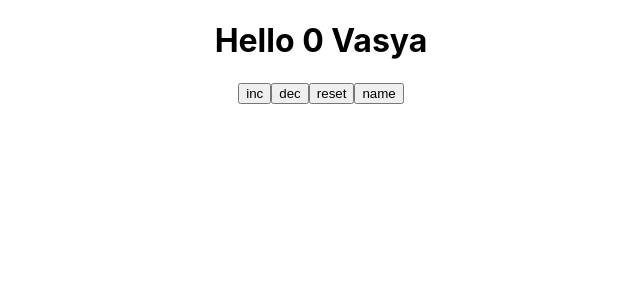
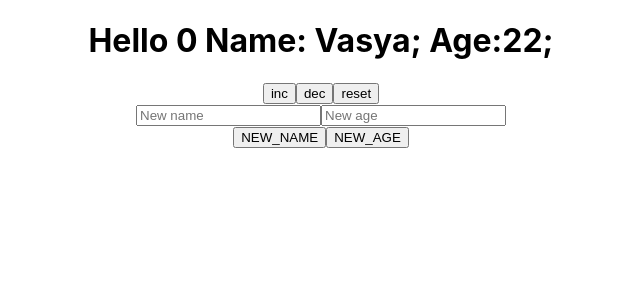
Before and after one commit to MykhailoKibkalo/OWU_React, a React (Create React App) app in the folder owu-react/: page / in a window 1280 px wide. Shown: the top 300 px of the page, without its empty margins (319-959 px from the left). Built offline with nearby package versions, Linux system fonts and the light colour scheme.

Commit message:
redux with input

```diff
--- a/owu-react/src/App.js
+++ b/owu-react/src/App.js
@@ -1,19 +1,30 @@
 import './App.css';
-import React from 'react';
-import {useSelector, useDispatch} from 'react-redux';
+import React, {useRef} from 'react';
+import {useDispatch, useSelector} from 'react-redux';
 
-export default function App () {
+// const input1 = React.createRef();
+
+export default function App() {
+    const input1 = useRef(null);
+    const input2 = useRef(null);
     const counter = useSelector(({counter}) => counter);
     const user = useSelector(({user}) => user)
     const dispatch = useDispatch();
+
         return (
             <div>
-            <h1> Hello {counter} {user.name} </h1>
+                <h1> Hello {counter} Name: {user.name}; Age:{user.age}; </h1>
                 <div className={'btn'}>
-                <button onClick={() => dispatch({type: 'INC_COUNTER'})} >inc</button>
-                <button onClick={() => dispatch({type: 'DEC_COUNTER'})} >dec</button>
-                <button onClick={() => dispatch({type: 'RESET'})} >reset</button>
-                <button onClick={() => dispatch({type: 'CHANGE_NAME'})} >name</button>
+                    <button onClick={() => dispatch({type: 'INC_COUNTER'})}>inc</button>
+                    <button onClick={() => dispatch({type: 'DEC_COUNTER'})}>dec</button>
+                    <button onClick={() => dispatch({type: 'RESET'})}>reset</button>
+                    <br/>
+                    <input type={'text'} ref={input1} placeholder={'New name'}/>
+                    <input type={'number'} ref={input2} placeholder={'New age'}/>
+                    <br/>
+                    <button onClick={() => dispatch({type: 'CHANGE_NAME', payload: input1.current.value})}>NEW_NAME</button>
+                    <button onClick={() => dispatch({type: 'CHANGE_AGE', payload: input2.current.value})}>NEW_AGE</button>
+
                 </div>
 
             </div>
--- a/owu-react/src/index.js
+++ b/owu-react/src/index.js
@@ -28,12 +28,18 @@
         case 'RESET': {
             return {
                 ...state,
-                counter: 0
+                counter: 0, user: {...state.user, name: 'Vasya', age: 22}
+            }
+        }
+        case 'CHANGE_AGE': {
+            return {
+                ...state,
+                user: {...state.user, age: action.payload}
             }
         }
         case 'CHANGE_NAME': {
             return {
-                ...state, user: {...state.user, name: 'IVAN'}
+                ...state, user: {...state.user, name: action.payload}
             }
         }
         default: {
```
Also changed, not shown: 1 other file (tests, documents, lock files or other folders). Lines whose indentation alone changed are shown as unchanged.
